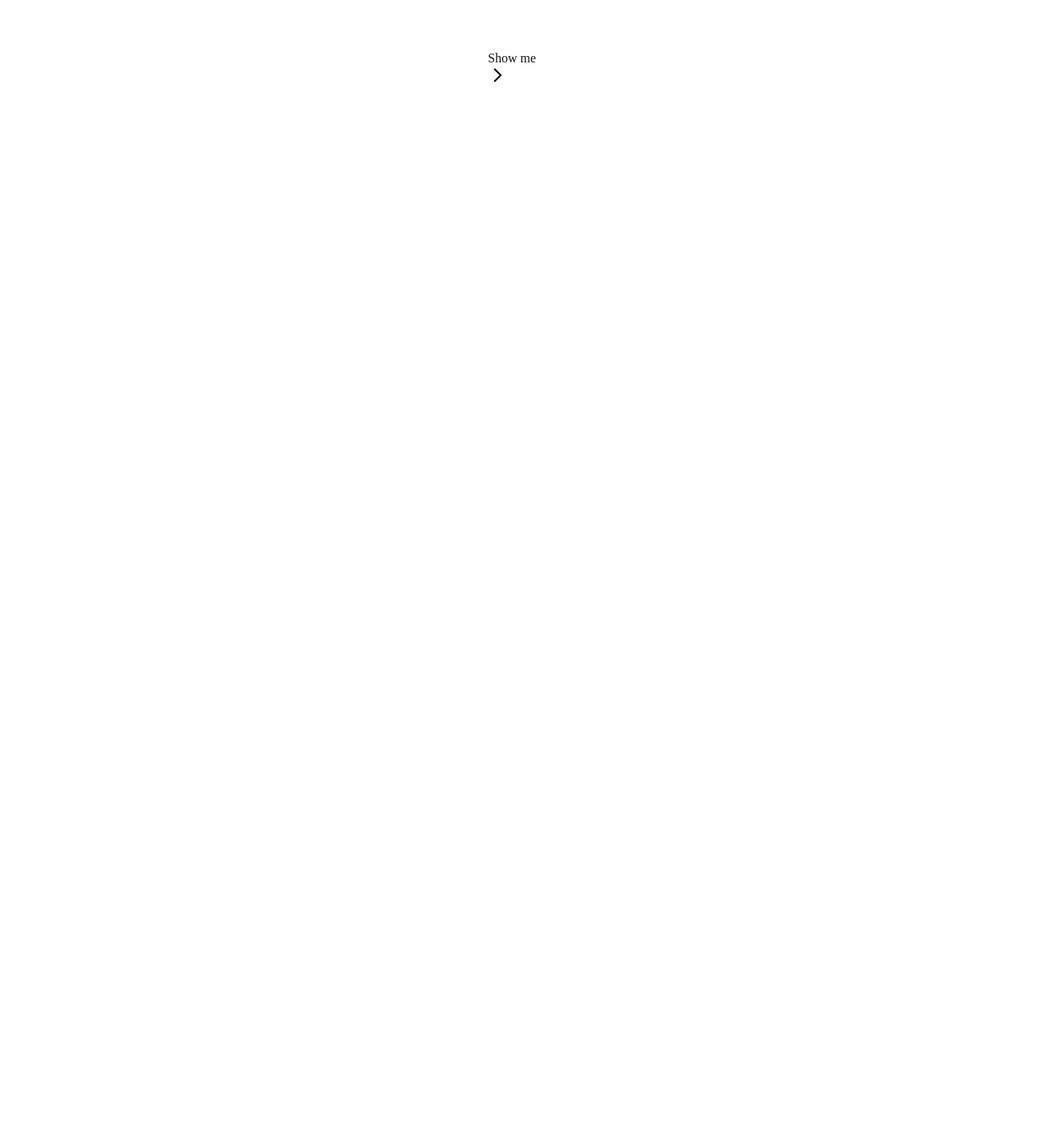
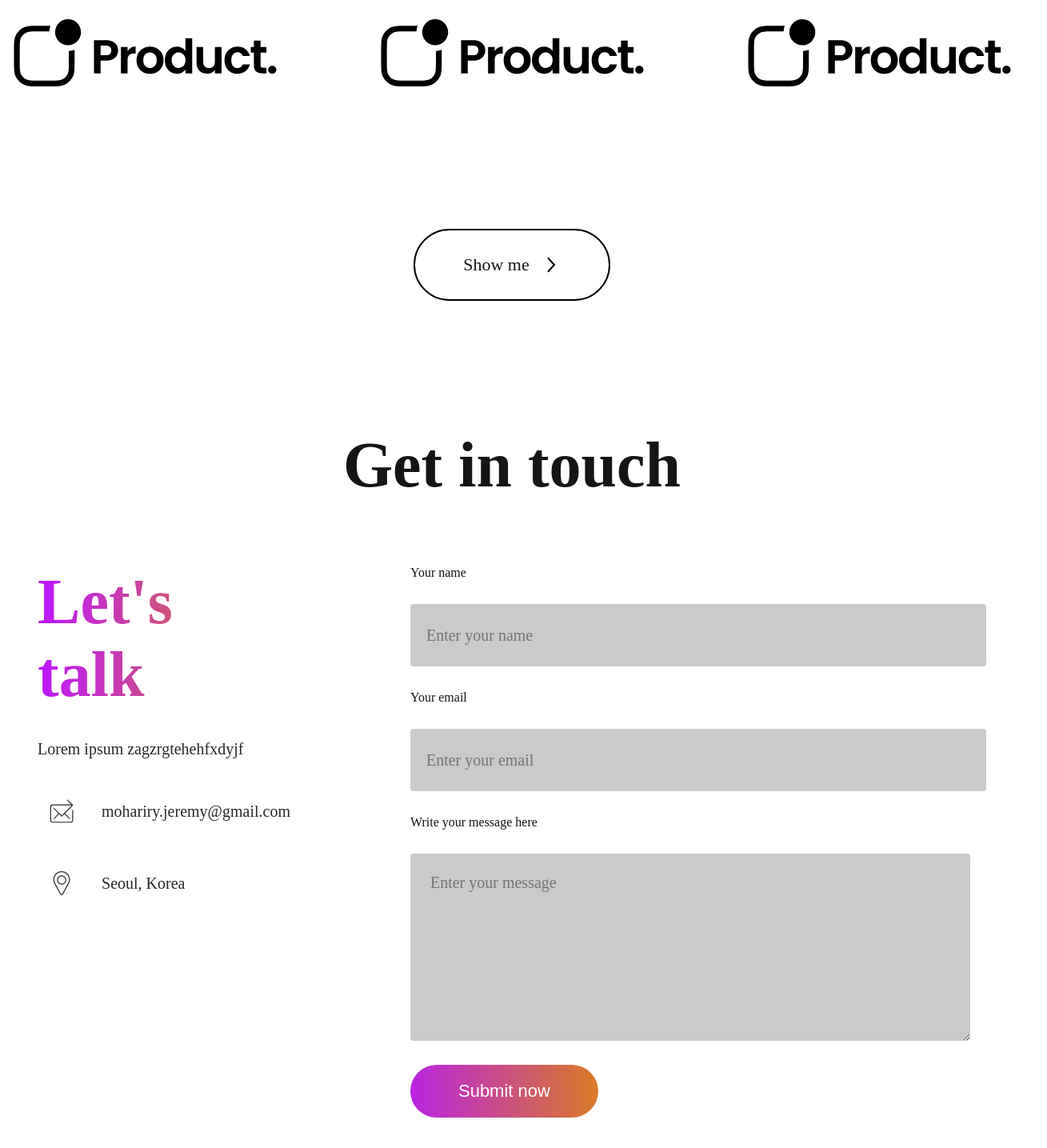
Before and after one commit to JeremyCPE/portfolio, a React (Vite) app: page / in a window 1280 px wide. Shown: the part 4179-5614 px from the top of the page at 80% size, 1309 px wide, since content can reach past the window. Before the commit the page ends 4289 px from the top, so only its background shows below. Built offline with nearby package versions, Linux system fonts and the light colour scheme.

Commit message:
(feat) add contact and finish mywork

```diff
--- a/src/App.jsx
+++ b/src/App.jsx
@@ -4,6 +4,8 @@
 import About from './Components/About/About'
 import Services from './Components/Services/Services'
 import MyWork from './Components/MyWork/MyWork'
+import Contact from './Components/Contact/Contact'
+import Footer from './Components/Footer/Footer'
 
 
 const App = () => {
@@ -14,6 +16,8 @@
     <About/>
     <Services/>
     <MyWork/>
+    <Contact/>
+    <Footer/>
     </div>
     )
 }
--- /dev/null
+++ b/src/Components/Contact/Contact.css
@@ -0,0 +1,117 @@
+.contact{
+    display: flex;
+    flex-direction: column;
+    align-items: center;
+    justify-content: center;
+    gap: 80px;
+    margin: 80px 170px;
+}
+
+.contact-title{
+    position: relative;
+}
+.contact-title h1{
+    padding: 0px 30px;
+    font-size: 80px;
+    font-weight: 600;
+}
+.contact-title img{
+    position: absolute;
+    bottom: 0;
+    right: 0;
+    z-index: -1;
+}
+
+.contact-section{
+    display: flex;
+    gap:150px;
+}
+
+.contact-left{
+    display: flex;
+    flex-direction: column;
+    gap: 30px;
+}
+
+.contact-left h1{
+    font-size: 80px;
+    font-weight: 700;
+    background: linear-gradient(270deg, #DF8908, #BD15FF);
+    background-clip: text;
+    -webkit-background-clip: text;
+    -webkit-text-fill-color: transparent;
+}
+
+.contact-left p{
+    max-width: 550px;
+    color: #2c2727;
+    font-size: 20px;
+    line-height: 35px;
+}
+
+.contact-details {
+    display: flex;
+    flex-direction: column;
+    gap:30px;
+    color: #2c2727;
+    font-size: 22px;
+}
+
+.contact-detail {
+    display: flex;
+    align-items: center;
+    gap:20px;
+}
+
+.contact-right{
+    display: flex;
+    flex-direction: column;
+    align-items: start;
+    gap:30px;
+}
+
+.contact-rght label{
+    color: #2c2727;
+    font-size: 22px;
+    font-weight: 500;
+}
+
+.contact-right input{
+    border:none;
+    width: 700px;
+    height: 78px;
+    padding-left: 20px;
+    border-radius: 4px;
+    background: #cbc9cc;
+    color:#2c2727;
+    font-family: Outfit;
+    font-size: 20px;
+}
+
+.contact-right textarea{
+    border:none;
+    width: 650px;
+    padding: 25px;
+    border-radius: 4px;
+    background: #cbc9cc;
+    color:#2c2727;
+    font-family: Outfit;
+    font-size: 20px;
+}
+
+.contact-submit{
+    border:none;
+    color:white;
+    border-radius: 50px;
+    background: linear-gradient(267deg, #DA7C25, #B923E1);
+    font-size:22px;
+    padding:20px 60px;
+    margin-bottom: 50px;
+    cursor: pointer;
+    transition:0.3s
+}
+
+.contact-submit:hover{
+    transform:scale(1.15);
+    transition:0.3s
+}
--- /dev/null
+++ b/src/Components/Contact/Contact.jsx
@@ -0,0 +1,42 @@
+import React from 'react'
+import './Contact.css'
+import mail_icon from '../../assets/mail_icon.svg'
+import location_icon from '../../assets/location_icon.svg'
+const Contact = () => {
+
+return (
+<div className="contact">
+    <div className="contact-title">
+        <h1>Get in touch</h1>
+        <img src="" alt="" />
+    </div>
+    <div className="contact-section">
+        <div className="contact-left">
+            <h1>Let's talk</h1>
+            <p>Lorem ipsum zagzrgtehehfxdyjf</p>
+            <div className="contact-details">
+                <div className="contact-detail">
+                    <img src={mail_icon} alt="" />
+                    <p>mohariry.jeremy@gmail.com</p>
+                </div>
+                <div className="contact-detail">
+                    <img src={location_icon} alt="" />
+                    <p>Seoul, Korea</p>
+                </div>
+            </div>
+        </div>
+        <form className="contact-right">
+            <label htmlFor="">Your name</label>
+            <input type="text" placeholder='Enter your name' name='name' />
+            <label htmlFor="">Your email</label>
+            <input type="email" name="email" placeholder='Enter your email' />
+            <label htmlFor="">Write your message here</label>
+            <textarea name="message" rows="8" placeholder='Enter your message'></textarea>
+            <button type='submit' className="contact-submit">Submit now</button>
+        </form>
+    </div>
+</div>
+)
+}
+
+export default Contact
--- /dev/null
+++ b/src/Components/Footer/Footer.jsx
@@ -0,0 +1,16 @@
+import React from 'react'
+import './Footer.css'
+//import footer_logo from '../../assets/footer_logo.svg'
+//import user_icon from '../../assets/user_icon.svg'
+
+const Footer = () => {
+  return (
+    <div className="footer">
+        <div className="footer-bottom">
+
+        </div>
+    </div>
+    )
+}
+
+export default Footer
--- a/src/Components/MyWork/MyWork.css
+++ b/src/Components/MyWork/MyWork.css
@@ -6,3 +6,59 @@
     gap:80px;
     margin: 80px 170px;
 }
+
+.mywork-title{
+    position: relative;
+}
+
+.mywork-title h1{
+    padding:0px 30px;
+    font-size: 80px;
+    font-weight: 600;
+}
+
+.mywork-title img{
+    position: absolute;
+    bottom: 0;
+    right: 0;
+    z-index: -1;
+}
+
+.mywork-container {
+    display: grid;
+    grid-template-columns: 1fr 1fr 1fr;
+    gap: 40px;
+}
+
+.mywork-container img {
+    box-sizing: border-box;
+    width: 419px;
+    height: 280px;
+    transition: 0.3s;
+    cursor: pointer;
+}
+
+.mywork-container img:hover{
+    transform: scale(1.10);
+    border: 4px solid #ff0fff;
+    border-radius: 10px;
+    transform: 0.3s;
+}
+
+.mywork-showmore {
+    display: flex;
+    gap: 15px;
+    border-radius: 50px;
+    border: 2px solid black;
+    padding: 30px 60px;
+    font-size: 22px;
+    font-weight: 500;
+    margin-bottom: 80px;
+    transition: 0.6s;
+    cursor: pointer;
+}
+
+.mywork-showmore:hover{
+    gap:30px;
+    transition: 0.6s;
+}
```
Also changed, not shown: src/Components/Footer/Footer.css (added), src/assets/location_icon.svg (added), src/assets/mail_icon.svg (added).
